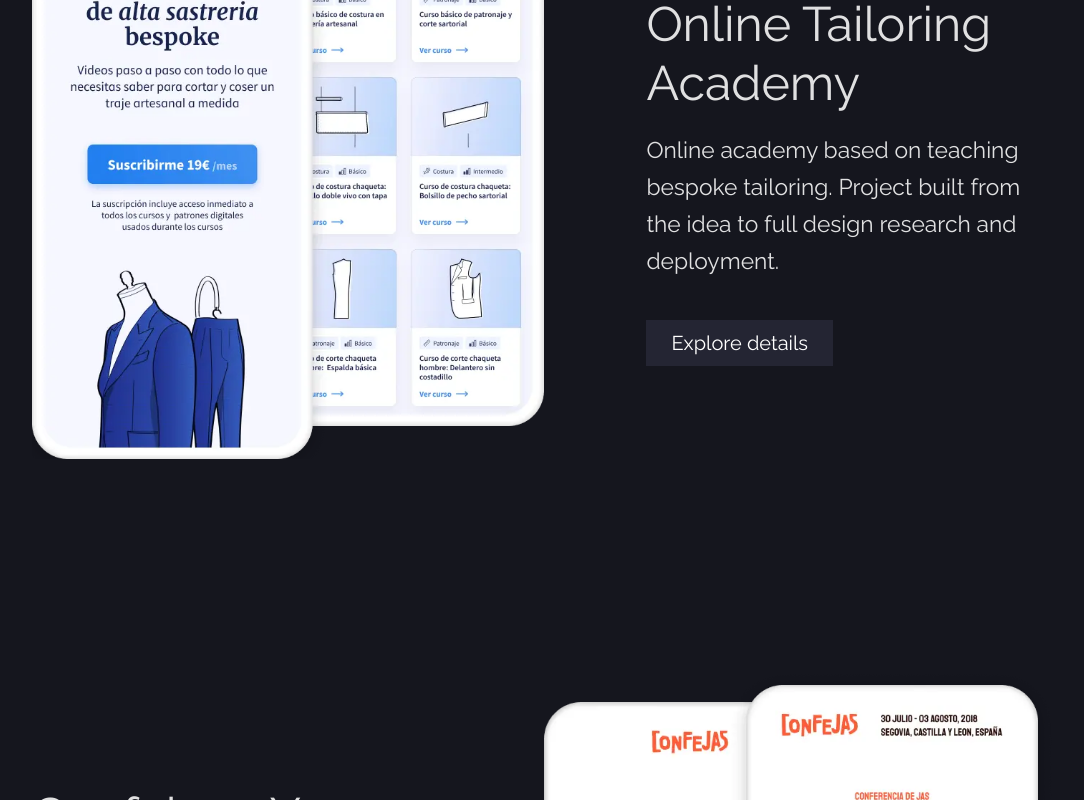
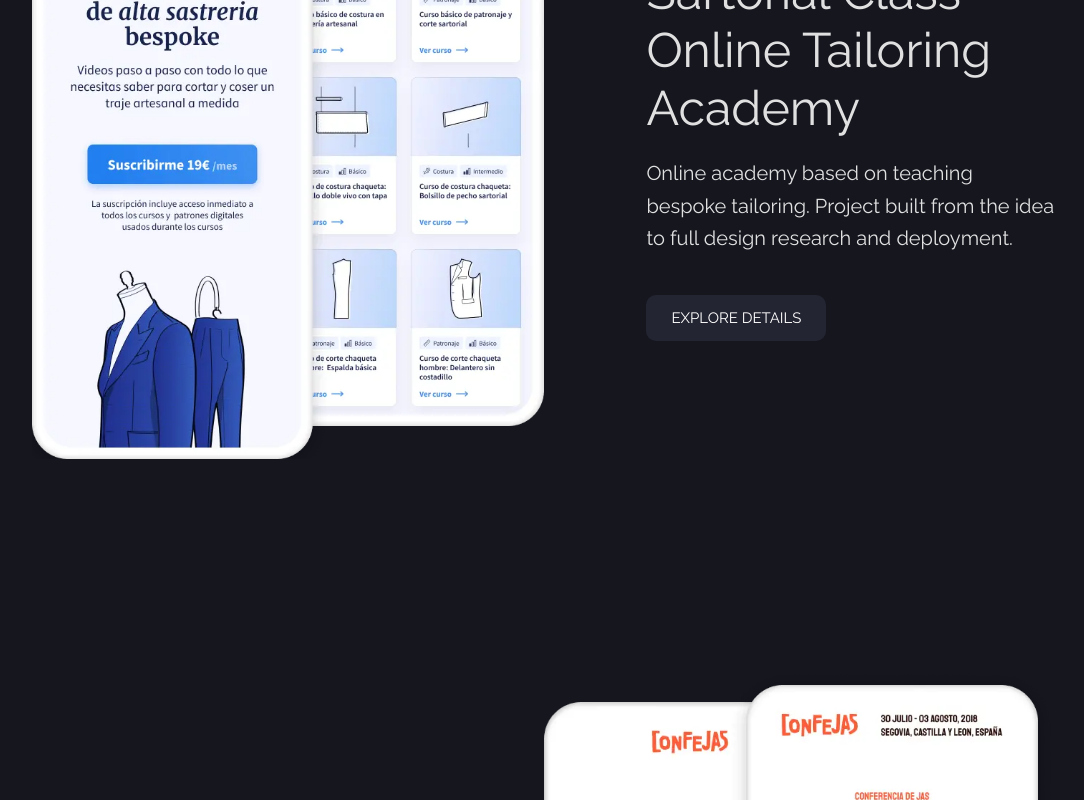
Before and after one commit to luisquispetello/vue-portfolio, a Vue app: page / in a window 1280 px wide. Shown: the part 820-1620 px from the top of the page, without its empty margins (96-1180 px from the left). Built offline with nearby package versions, Linux system fonts and the light colour scheme; what @vueuse/head would draw is missing.

Commit message:
fix css import

```diff
--- a/src/App.vue
+++ b/src/App.vue
@@ -1,15 +1,16 @@
 <template>
   <div class="app-container">
-    <transition name="fade" mode="out-in">
-      <router-view />
-    </transition>
-    <AppFooter />
+    <router-view v-slot="{ Component }">
+      <transition name="fade" mode="out-in">
+        <component :is="Component" />
+      </transition>
+      <AppFooter />
+    </router-view>
   </div>
 </template>
 
 <script setup>
 import AppFooter from "./components/AppFooter.vue";
-
 </script>
 
 <style scoped>
--- a/src/assets/css/style.css
+++ b/src/assets/css/style.css
@@ -98,12 +98,12 @@ img {
 }
 
 .button {
-  border-radius: 0;
+  border-radius: 1rem;
   border: 1px solid transparent;
-  padding: 0.6rem 2.4rem;
+  padding: 1rem 2.4rem;
   margin: 2rem 0;
-  font-size: 2rem;
-  font-size: clamp(1.6rem, 1vw + 1rem, 2rem);
+  font-size: 1rem;
+  font-size: clamp(1.1rem, 1vw + 1rem, 1.5rem);
   font-family: inherit;
   background-color: #242533;
   color: rgba(255, 255, 255, 1);
@@ -111,6 +111,7 @@ img {
   transition: background-color 0.25s;
   width: fit-content;
   text-decoration: none;
+  text-transform: uppercase;
 }
 .button:hover {
   background-color: rgba(255, 255, 255, 0.2);
--- a/src/components/BackButton.vue
+++ b/src/components/BackButton.vue
@@ -12,7 +12,7 @@
 <style scoped>
 .button-back {
   font-size: .375rem;
-  font-size: clamp(2.4rem, 2vw + 1rem, 3.375rem);
+  font-size: clamp(2rem, 2vw + 1rem, 2.5rem);
   text-decoration: none;
 
   display: flex;
@@ -20,6 +20,7 @@
   gap: 0.8rem;
   align-items: center;
   transition: gap 200ms;
+  text-transform: uppercase;
 }
 .button-back:hover,
 .button-back:active {
--- a/src/components/projects/ProjectSingle.vue
+++ b/src/components/projects/ProjectSingle.vue
@@ -43,6 +43,7 @@ h2 {
 }
 .project__content-text p {
   margin: 0;
+  font-size: clamp(1rem, 1vw + 1rem, 2rem);
 }
 .project__content-mockup {
   position: relative;
--- a/src/main.js
+++ b/src/main.js
@@ -17,7 +17,7 @@ app.use(
   {
     appName: "My portfolio",
     pageTrackerScreenviewEnabled: true,
-    config: { id: process.env.VUE_APP_GTAG },
+    config: { id: 'G-7X8SJCVBFY' },
   },
   router
 );
--- a/src/pages/Confejas.vue
+++ b/src/pages/Confejas.vue
@@ -126,7 +126,6 @@
 <script setup>
 import PageProject from "../components/projects/PageProject.vue";
 import project from "../data/projects";
-import style from "../assets/css/style-post.css";
 </script>
 
-<style scoped></style>
+<style src="../assets/css/style-post.css"></style>
--- a/src/pages/SartorialClass.vue
+++ b/src/pages/SartorialClass.vue
@@ -176,7 +176,6 @@
 <script setup>
 import PageProject from "../components/projects/PageProject.vue";
 import project from "../data/projects.js";
-import style from "../assets/css/style-post.css";
 </script>
 
-<style scoped></style>
+<style src="../assets/css/style-post.css"></style>
```
Also changed, not shown: package.json (+8 -7 lines), 1 other file (tests, documents, lock files or other folders).
